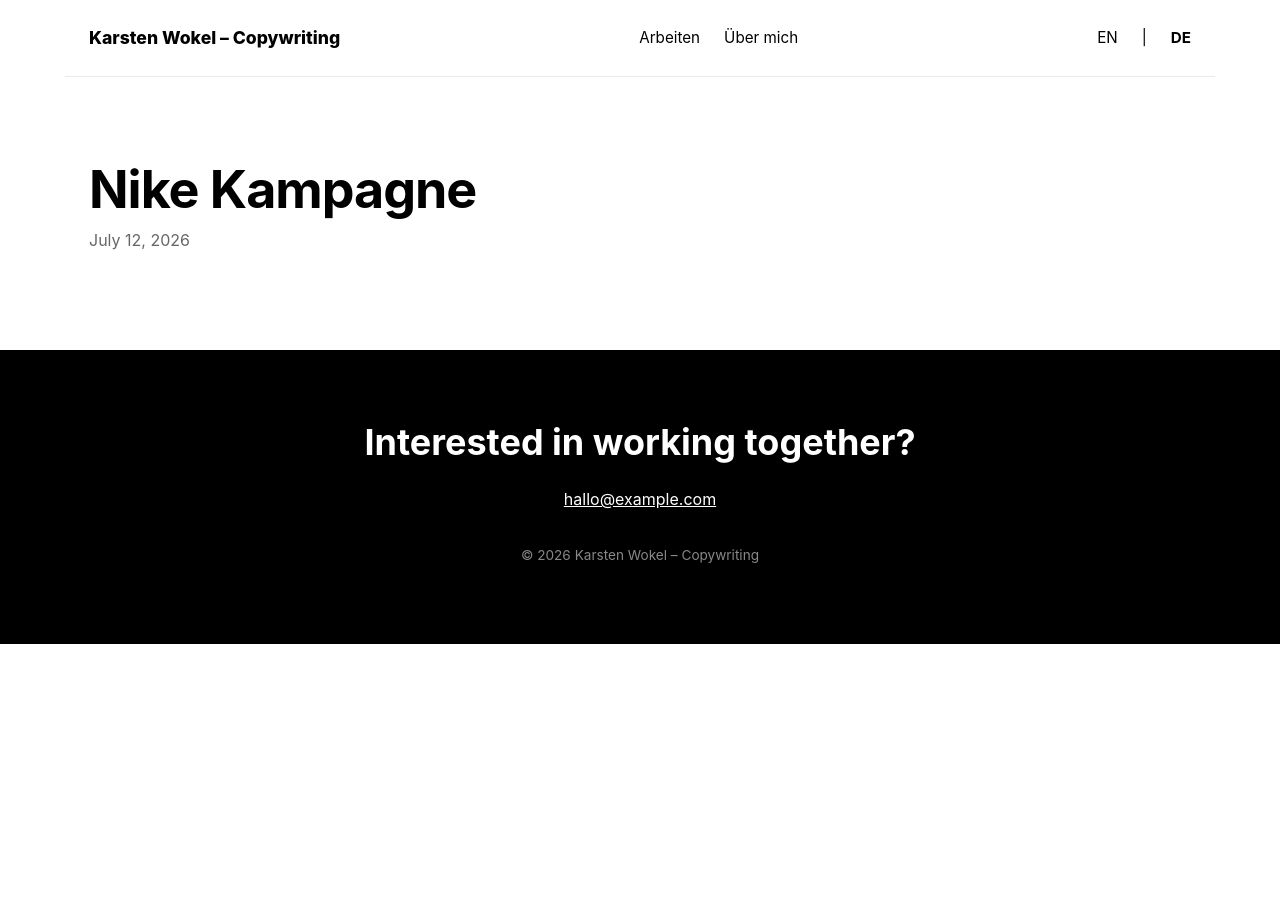
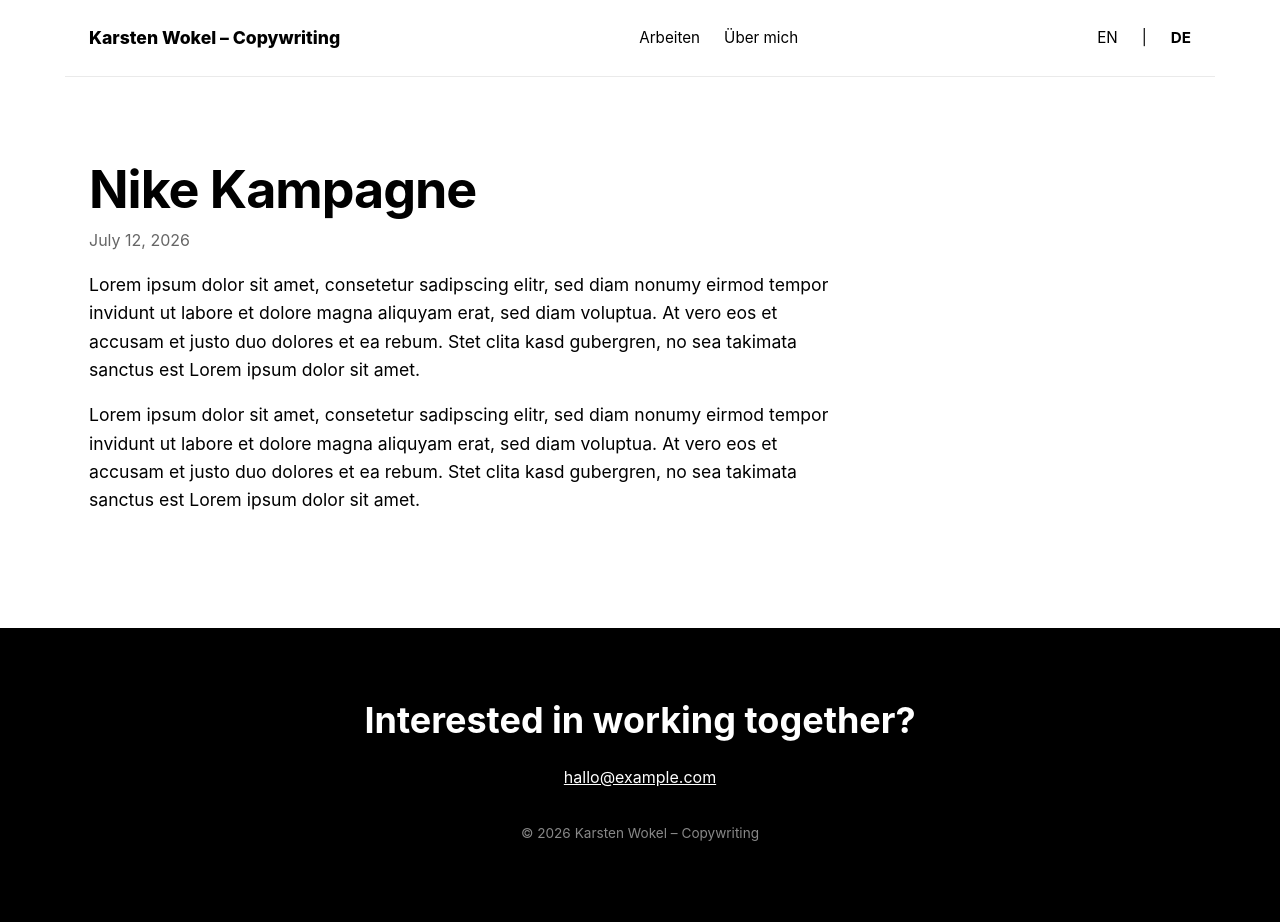
Before and after one commit to kwokel/portfolio, a Jekyll site: the page built from _works/Nike-de.md, in a window 1280 px wide. Built offline with Jekyll 4.4.1, drawn with Linux system fonts in a browser that asks for light colours; before the commit the page ends 900 px from its top, so only the background shows below that.

Commit message:
Update _works/Nike-de.md (via Pages CMS)

```diff
--- a/_works/Nike-de.md
+++ b/_works/Nike-de.md
@@ -1,11 +1,17 @@
 ---
 title: Nike Kampagne
-
-permalink: /de/works/nike/
-
+date: 2026-07-12
+excerpt: Lorem ipsum dolor sit amet, consetetur sadipscing elitr, sed diam
+  nonumy eirmod tempor invidunt ut labore et dolore magna aliquyam erat, sed
+  diam voluptua. At vero eos et accusam et justo duo dolores et ea rebum. Stet
+  clita kasd gubergren, no sea takimata sanctus est Lorem ipsum dolor sit amet.
+published: true
 lang: de
 page_id: nike
+permalink: /de/works/nike/
+meta_title: Nike Kampagne | Karsten Wokel
+meta_description: Nike Projekt von Karsten Wokel
+---
+Lorem ipsum dolor sit amet, consetetur sadipscing elitr, sed diam nonumy eirmod tempor invidunt ut labore et dolore magna aliquyam erat, sed diam voluptua. At vero eos et accusam et justo duo dolores et ea rebum. Stet clita kasd gubergren, no sea takimata sanctus est Lorem ipsum dolor sit amet.
 
-meta_title: Nike Kampagne | Karsten Wokel
-meta_description: …
----
+Lorem ipsum dolor sit amet, consetetur sadipscing elitr, sed diam nonumy eirmod tempor invidunt ut labore et dolore magna aliquyam erat, sed diam voluptua. At vero eos et accusam et justo duo dolores et ea rebum. Stet clita kasd gubergren, no sea takimata sanctus est Lorem ipsum dolor sit amet.
```
